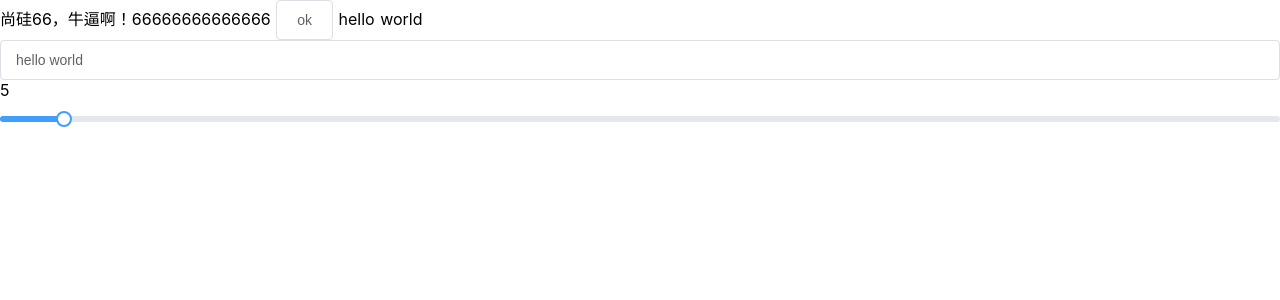
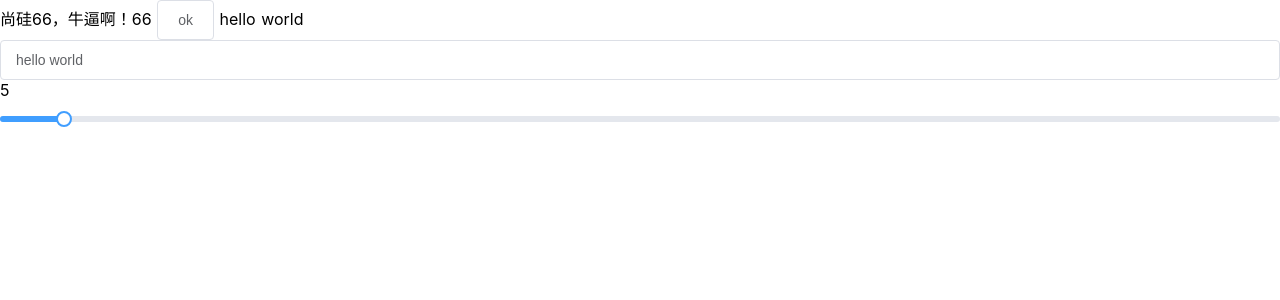
Before and after one commit to lose0101/nuxtjs, a Nuxt app: page / in a window 1280 px wide. Shown: the top 300 px of the page. Built offline with nearby package versions, Linux system fonts and the light colour scheme.

Commit message:
Update index.vue

```diff
--- a/pages/index.vue
+++ b/pages/index.vue
@@ -1,5 +1,5 @@
 <template>
-<div>尚硅66，牛逼啊！66666666666666
+<div>尚硅66，牛逼啊！66
 <el-button>ok</el-button>
 {{msg}}
 <el-input v-model="msg" placeholder="请输入内容"></el-input>
```
